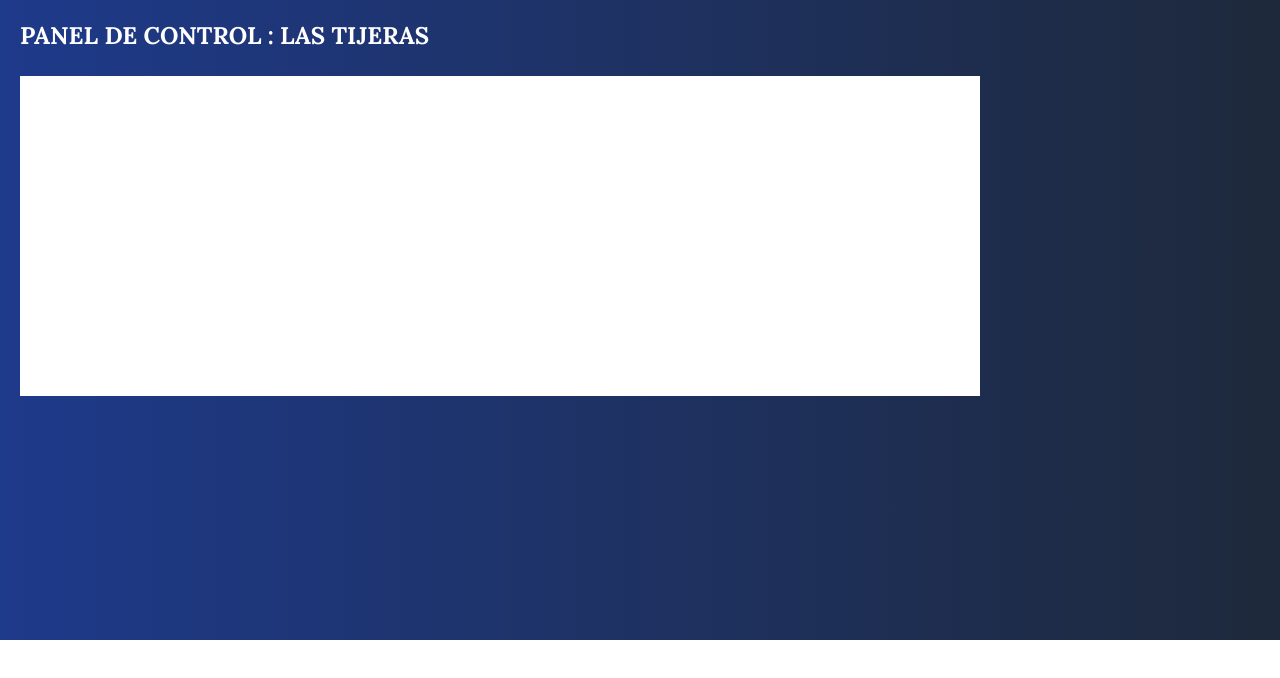
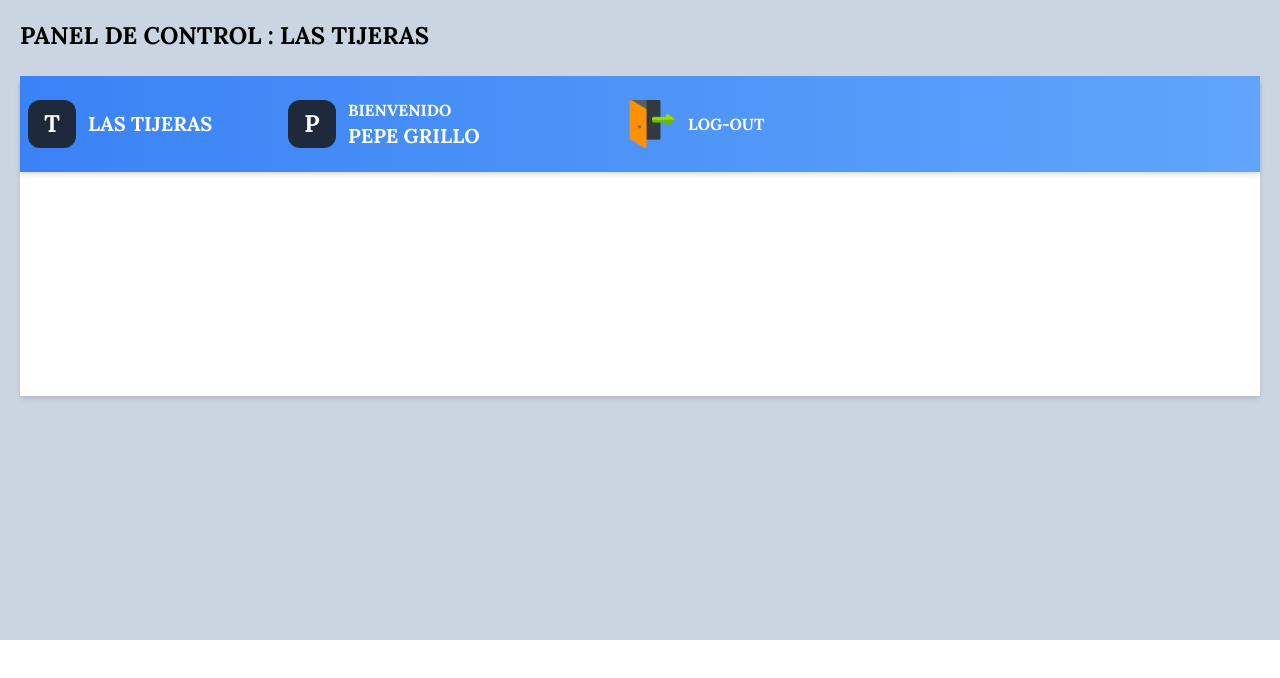
Before and after one commit to martinsetaro/barberplaza, a Next.js app: page /dashboard in a window 1280 px wide. Shown: the top 678 px of the page. Built offline with nearby package versions, Linux system fonts and the light colour scheme.

Commit message:
agregado de header en dashboard

```diff
--- a/src/app/dashboard/page.js
+++ b/src/app/dashboard/page.js
@@ -1,13 +1,14 @@
 'use client'
 import React from 'react'
+import HeaderTurnos from '@/components/headerTurnos'
+
+
+
 
 const Page = () => {
   return (
-    <div className='w-full h-[40rem] bg-gradient-to-r from-blue-900 to-slate-800 pt-5 pl-5 uppercase font-bold font-lora'>
-        <h2 className='text-2xl text-white'>Panel de control : Las tijeras</h2>
-        <div className='w-[60rem] h-80 bg-white mt-6'>
-
-        </div>
+    <div>
+      <HeaderTurnos/>
     </div>
   )
 }
--- /dev/null
+++ b/src/components/HeaderTurnos.js
@@ -0,0 +1,44 @@
+import React from 'react'
+import Image from 'next/image'
+
+
+const HeaderTurnos = () => {
+
+  return (
+    <div className='w-full h-[40rem] bg-slate-300 p-5 uppercase font-bold font-lora'>
+    <h2 className='text-2xl'>Panel de control : Las tijeras</h2>
+        <div className='w-full h-80 flex flex-col bg-white mt-6 shadow-md'>
+           <div className='w-full bg-blue-600 h-[6rem] pl-2 shadow-md bg-gradient-to-r from-blue-500 to-blue-400 flex items-center gap-5'>
+               <div className='w-[15rem] flex items-center gap-3'>
+                <div className='bg-slate-800 w-[3rem] h-[3rem] rounded-xl flex justify-center items-center'>
+                    <h2 className='uppercase text-white text-2xl'>t</h2>
+                </div>
+                <div>
+                  <h2 className='text-white font-bold text-xl'>Las tijeras</h2>
+                </div>
+               </div>
+               <div className='w-[20rem] flex items-center gap-3'>
+                <div className='bg-slate-800 w-[3rem] h-[3rem] rounded-xl flex justify-center items-center'>
+                    <h2 className='uppercase text-white text-2xl'>p</h2>
+                </div>
+                <div className='w-[10rem]'>
+                  <h2 className='text-white font-bold text-md'>Bienvenido</h2>
+                  <h2 className='text-white font-bold text-xl'>Pepe Grillo</h2>
+                </div>
+               </div>
+               <div className='w-[20rem] flex items-center gap-3'>
+                <div className=' flex justify-center items-center'>
+            <Image className="w-[3rem] h-[3rem] cursor-pointer" src={require('../../public/img/logout.png')} alt="logoout"/>
+                </div>
+                <div className='w-[10rem]'>
+                  <h2 className='text-white font-bold'>Log-out</h2>
+                </div>
+               </div>
+           </div>
+
+        </div>
+    </div>
+  )
+}
+
+export default HeaderTurnos
--- /dev/null
+++ b/src/components/TablaTurnos.js
@@ -0,0 +1,15 @@
+'use client';
+import React from 'react'
+
+const TablaTurnos = () => {
+
+
+
+  return (
+    <div>
+        <h2>Tabla de turnos</h2>
+    </div>
+  )
+}
+
+export default TablaTurnos;
```
Also changed, not shown: public/img/logout.png (added).
